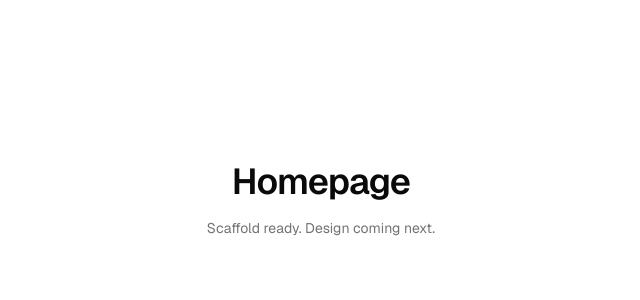
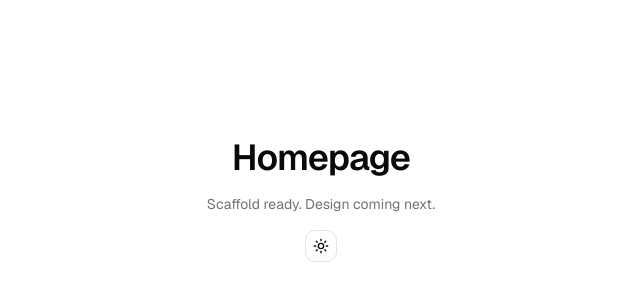
Before and after one commit to shenxianovo/homepage, a Next.js app: page / in a window 1280 px wide. Shown: the part 200-500 px from the top of the page, without its empty margins (319-959 px from the left). Built offline with nearby package versions, Linux system fonts and the light colour scheme.

Commit message:
feat: add theme switching with next-themes and Motion
Wrap the app in a class-based ThemeProvider with system default and add
a Motion-animated theme toggle using Lucide icons to verify the
animation and theming stack.

```diff
--- a/package.json
+++ b/package.json
@@ -16,7 +16,9 @@
     "class-variance-authority": "^0.7.1",
     "clsx": "^2.1.1",
     "lucide-react": "^1.18.0",
+    "motion": "12.40.0",
     "next": "16.2.9",
+    "next-themes": "0.4.6",
     "react": "19.2.4",
     "react-dom": "19.2.4",
     "shadcn": "^4.11.0",
--- a/src/app/layout.tsx
+++ b/src/app/layout.tsx
@@ -1,5 +1,6 @@
 import type { Metadata } from "next"
 import { Geist, Geist_Mono } from "next/font/google"
+import { ThemeProvider } from "@/components/theme-provider"
 import "./globals.css"
 
 const geistSans = Geist({
@@ -23,8 +24,21 @@ export default function RootLayout({
   children: React.ReactNode
 }>) {
   return (
-    <html lang="en" className={`${geistSans.variable} ${geistMono.variable} h-full antialiased`}>
-      <body className="flex min-h-full flex-col">{children}</body>
+    <html
+      lang="en"
+      suppressHydrationWarning
+      className={`${geistSans.variable} ${geistMono.variable} h-full antialiased`}
+    >
+      <body className="flex min-h-full flex-col">
+        <ThemeProvider
+          attribute="class"
+          defaultTheme="system"
+          enableSystem
+          disableTransitionOnChange
+        >
+          {children}
+        </ThemeProvider>
+      </body>
     </html>
   )
 }
--- a/src/app/page.tsx
+++ b/src/app/page.tsx
@@ -1,8 +1,11 @@
+import { ThemeToggle } from "@/components/theme-toggle"
+
 export default function Home() {
   return (
     <main className="flex min-h-dvh flex-col items-center justify-center gap-4 p-8">
       <h1 className="font-semibold text-4xl tracking-tight">Homepage</h1>
-      <p className="text-neutral-500 text-sm">Scaffold ready. Design coming next.</p>
+      <p className="text-muted-foreground text-sm">Scaffold ready. Design coming next.</p>
+      <ThemeToggle />
     </main>
   )
 }
--- /dev/null
+++ b/src/components/theme-provider.tsx
@@ -0,0 +1,8 @@
+"use client"
+
+import { ThemeProvider as NextThemesProvider } from "next-themes"
+import type { ComponentProps } from "react"
+
+export function ThemeProvider({ children, ...props }: ComponentProps<typeof NextThemesProvider>) {
+  return <NextThemesProvider {...props}>{children}</NextThemesProvider>
+}
--- /dev/null
+++ b/src/components/theme-toggle.tsx
@@ -0,0 +1,38 @@
+"use client"
+
+import { Moon, Sun } from "lucide-react"
+import { motion } from "motion/react"
+import { useTheme } from "next-themes"
+import { useEffect, useState } from "react"
+import { Button } from "@/components/ui/button"
+
+export function ThemeToggle() {
+  const { resolvedTheme, setTheme } = useTheme()
+  const [mounted, setMounted] = useState(false)
+
+  useEffect(() => setMounted(true), [])
+
+  const isDark = resolvedTheme === "dark"
+
+  return (
+    <Button
+      variant="outline"
+      size="icon"
+      aria-label="Toggle theme"
+      onClick={() => setTheme(isDark ? "light" : "dark")}
+    >
+      {mounted ? (
+        <motion.span
+          key={resolvedTheme}
+          initial={{ rotate: -90, opacity: 0 }}
+          animate={{ rotate: 0, opacity: 1 }}
+          transition={{ duration: 0.2 }}
+        >
+          {isDark ? <Moon className="size-4" /> : <Sun className="size-4" />}
+        </motion.span>
+      ) : (
+        <Sun className="size-4" />
+      )}
+    </Button>
+  )
+}
```
Also changed, not shown: 1 other file (tests, documents, lock files or other folders).
